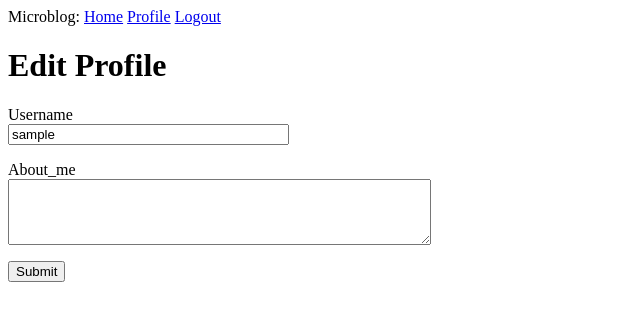
After one commit to Sohrabbeig/microblog, a Flask app: page /edit_profile in a window 1280 px wide. The commit adds this page. Shown: the top 321 px of the page, without its empty margins (0-640 px from the left). Run offline with Flask 2, Linux system fonts and the light colour scheme; the visitor is signed in with stand-in values (Sample User, id 1); data comes from the database, SQL or seed files in the repository; both versions use the stored data as it was after the commit.

Commit message:
Edit profile is added.

```diff
--- a/app/forms.py
+++ b/app/forms.py
@@ -1,6 +1,8 @@
 from flask_wtf import FlaskForm
-from wtforms import StringField, PasswordField, BooleanField, SubmitField
-from wtforms.validators import ValidationError, DataRequired, Email, EqualTo
+from wtforms import StringField, PasswordField, BooleanField, SubmitField, \
+     TextAreaField
+from wtforms.validators import ValidationError, DataRequired, Email, EqualTo, \
+    Length
 from app.models import User
 
 
@@ -26,3 +28,13 @@ class RegisterationForm(FlaskForm):
         user = User.query.filter_by(email=email.data).first()
         if user is not None:
             raise ValidationError("Try a different email address.")
+
+class EditProfileForm(FlaskForm):
+    username = StringField("Username", validators=[DataRequired()])
+    about_me = TextAreaField("About_me", validators=[Length(min=0, max=140)])
+    submit = SubmitField("Submit")
+
+    def validate_username(self, username):
+        user = User.query.filter_by(username=username.data).first()
+        if user is not None:
+            raise ValidationError("This username has already been taken. Try another one.")
--- a/app/models.py
+++ b/app/models.py
@@ -2,6 +2,7 @@ from datetime import datetime
 from app import db, login
 from flask_login import UserMixin
 from werkzeug.security import generate_password_hash, check_password_hash
+from hashlib import md5
 
 
 class User(db.Model, UserMixin):
@@ -10,6 +11,8 @@ class User(db.Model, UserMixin):
     email = db.Column(db.String(120), index=True, unique=True)
     password_hash = db.Column(db.String(128))
     posts = db.relationship('Post', backref='author', lazy='dynamic')
+    about_me = db.Column(db.String(140))
+    last_seen = db.Column(db.DateTime, default=datetime.utcnow)
 
     def __repr__(self):
         return "<User {}>".format(self.username)
@@ -19,6 +22,10 @@ class User(db.Model, UserMixin):
 
     def check_password(self, password):
         return check_password_hash(self.password_hash, password)
+
+    def avatar(self, size):
+        return 'https://www.gravatar.com/avatar/{}?d=identicon&s={}'.format(
+            md5(self.email.lower().encode('utf-8')).hexdigest(), size)
 
 @login.user_loader
 def load_user(id):
--- a/app/routes.py
+++ b/app/routes.py
@@ -2,16 +2,22 @@ from flask import render_template, flash, redirect, url_for, request
 from flask_login import login_user, logout_user, current_user, login_required
 from werkzeug.urls import url_parse
 from app import app, db
-from app.forms import LoginForm, RegisterationForm
+from app.forms import EditProfileForm, LoginForm, RegisterationForm
 from app.models import User
+from datetime import datetime
 
-from app.models import User
+@app.before_request
+def before_request():
+    if current_user.is_authenticated:
+        current_user.last_seen = datetime.utcnow()
+        db.session.commit()
+
 
 @app.route("/")
 @app.route("/index")
 @login_required
 def index():
-    return render_template("index.html", title="Home")
+    return render_template("index.html", title="Home", user=current_user)
 
 @app.route("/login", methods=["GET", "POST"])
 def login():
@@ -29,7 +35,7 @@ def login():
         if not next_page or url_parse(next_page).netloc != '':
             next_page = url_for('index')
         return redirect(next_page)
-    return render_template("login.html", title="Login", form=form)
+    return render_template("login.html", title="Login", form=form, user=current_user)
 
 @app.route('/logout')
 def logout():
@@ -49,4 +55,25 @@ def register():
         flash("Congratulations! your are now registered.")
         return redirect(url_for('login'))
 
-    return render_template("register.html", title="Register", form=form)
+    return render_template("register.html", title="Register", form=form, user=current_user)
+
+@app.route('/user/<username>')
+@login_required
+def user(username):
+    user = User.query.filter_by(username=username).first_or_404()
+    return render_template('user.html', title='profile', user=user)
+
+@app.route('/edit_profile', methods = ["GET", "POST"])
+@login_required
+def edit_profile():
+    form = EditProfileForm()
+    if form.validate_on_submit():
+        current_user.username = form.username.data
+        current_user.about_me = form.about_me.data
+        db.session.commit()
+        flash("Your changes have been saved!")
+        return redirect(url_for('edit_profile'))
+    elif request.method == 'GET':
+        form.username.data = current_user.username
+        form.about_me.data = current_user.about_me
+    return render_template("edit_profile.html", title= "Edit Profile", user=current_user, form=form)
--- /dev/null
+++ b/app/templates/_post.html
@@ -0,0 +1,6 @@
+<table>
+    <tr valign="top">
+        <td><img src="{{ user.avatar(32) }}""></td>
+        <td>at {{ post.timestamp  }} : {{ post.body }}</td>
+    </tr>
+</table>
--- a/app/templates/base.html
+++ b/app/templates/base.html
@@ -10,9 +10,10 @@
         <div>
             Microblog:
             <a href={{ url_for('index') }}>Home</a>
-            {% if current_user.is_anonymous %}
+            {% if user.is_anonymous %}
             <a href={{ url_for('login') }}>Login</a>
             {% else %}
+            <a href={{ url_for('user', username=current_user.username) }}>Profile</a>
             <a href={{ url_for('logout') }}>Logout</a>
             {% endif %}
         </div>
--- /dev/null
+++ b/app/templates/edit_profile.html
@@ -0,0 +1,25 @@
+{% extends "base.html" %}
+
+{% block content %}
+<h1>Edit Profile</h1>
+<form action="" method="post">
+    {{ form.hidden_tag() }}
+    <p>
+        {{ form.username.label }}<br>
+        {{ form.username(size=32) }}<br>
+        {% for error in form.username.errors %}
+            <span style="color: red">{{error}}</span>
+        {% endfor %}
+    </p>
+    <p>
+        {{ form.about_me.label }}<br>
+        {{ form.about_me(cols=50, rows=4) }}<br>
+        {% for error in form.about_me.errors %}
+            <span style="color: red">{{error}}</span>
+        {% endfor %}
+    </p>
+    <p>
+        {{ form.submit()}}
+    </p>
+</form>
+{% endblock %}
```
Also changed, not shown: app/templates/user.html (added, +19 -0 lines), migrations/versions/47cc313264c2_new_fields_added_to_user_model.py (added, +30 -0 lines), app.db.
